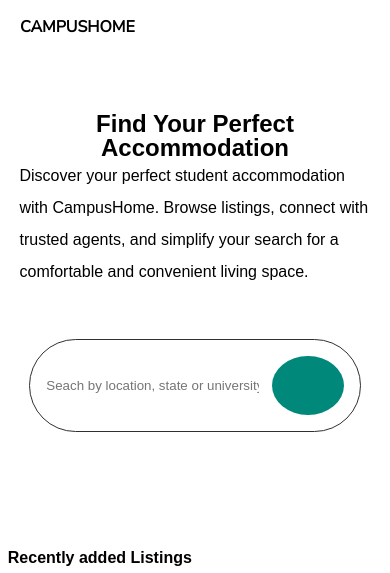
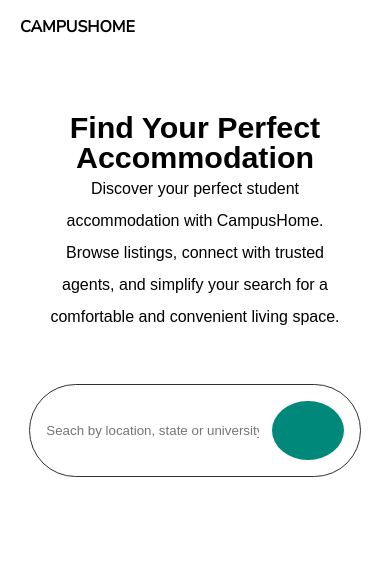
Before and after one commit to Hazaloolu/Safehaven, a Django app: page / in a window 390 px wide. Shown: the top 573 px of the page. Run offline with Django 4.2, Linux system fonts and the light colour scheme; data comes from the database, SQL or seed files in the repository; some web fonts are replaced.

Commit message:
Update home.css

```diff
--- a/static/css/home.css
+++ b/static/css/home.css
@@ -508,7 +508,7 @@ footer {
     .hero-section h1 {
         text-align: center;
         text-transform: capitalize;
-        font-size: 1.5rem;
+        font-size: 1.9rem;
         line-height: 1em;
         width: 90%;
         margin: auto;
@@ -516,7 +516,8 @@ footer {
     }
 
 .hero-section p{
- width:90%;
+ width:80%;
+text-align:center;
 margin:auto;
 line-height:2em;
 }
```
